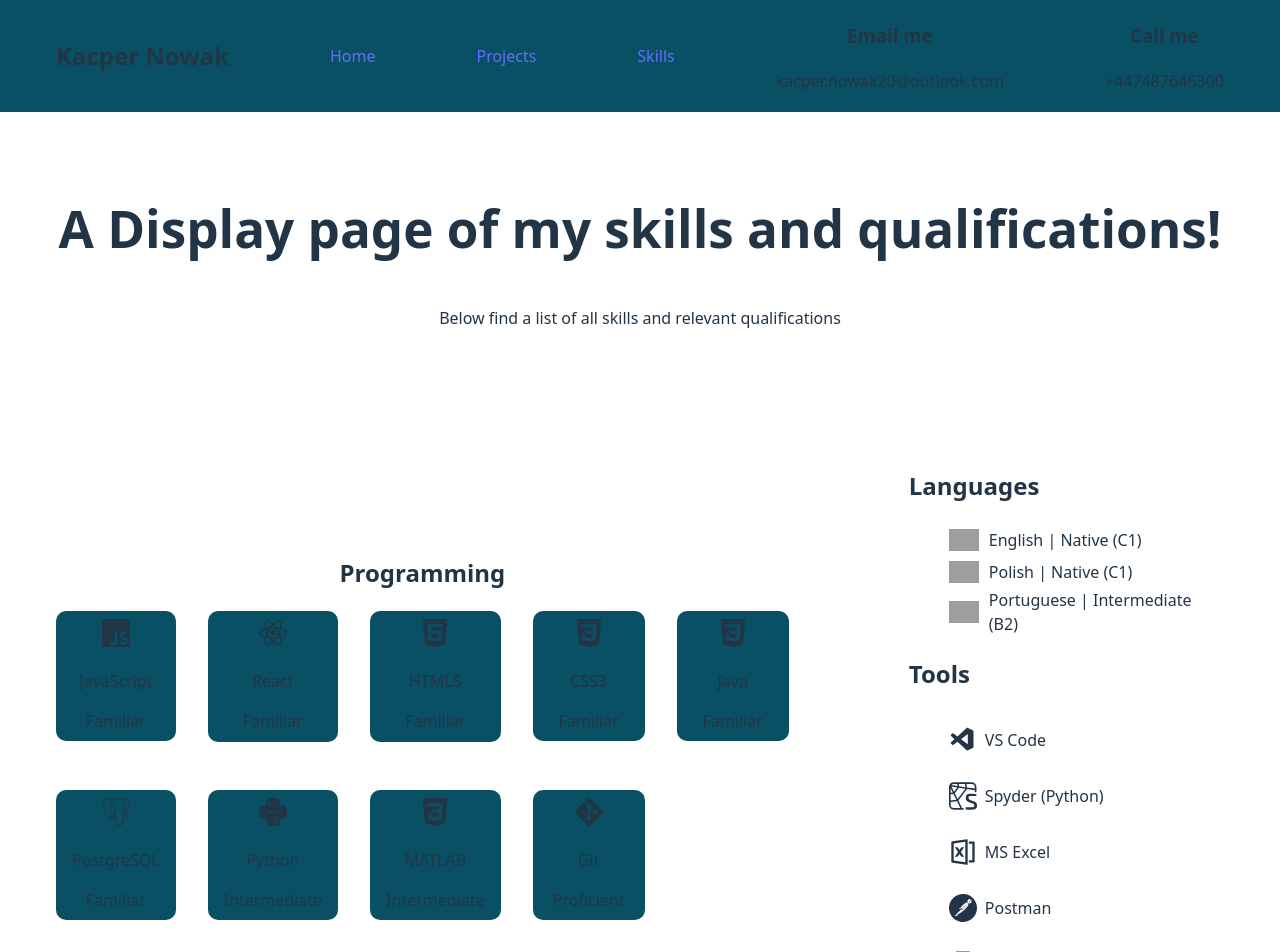
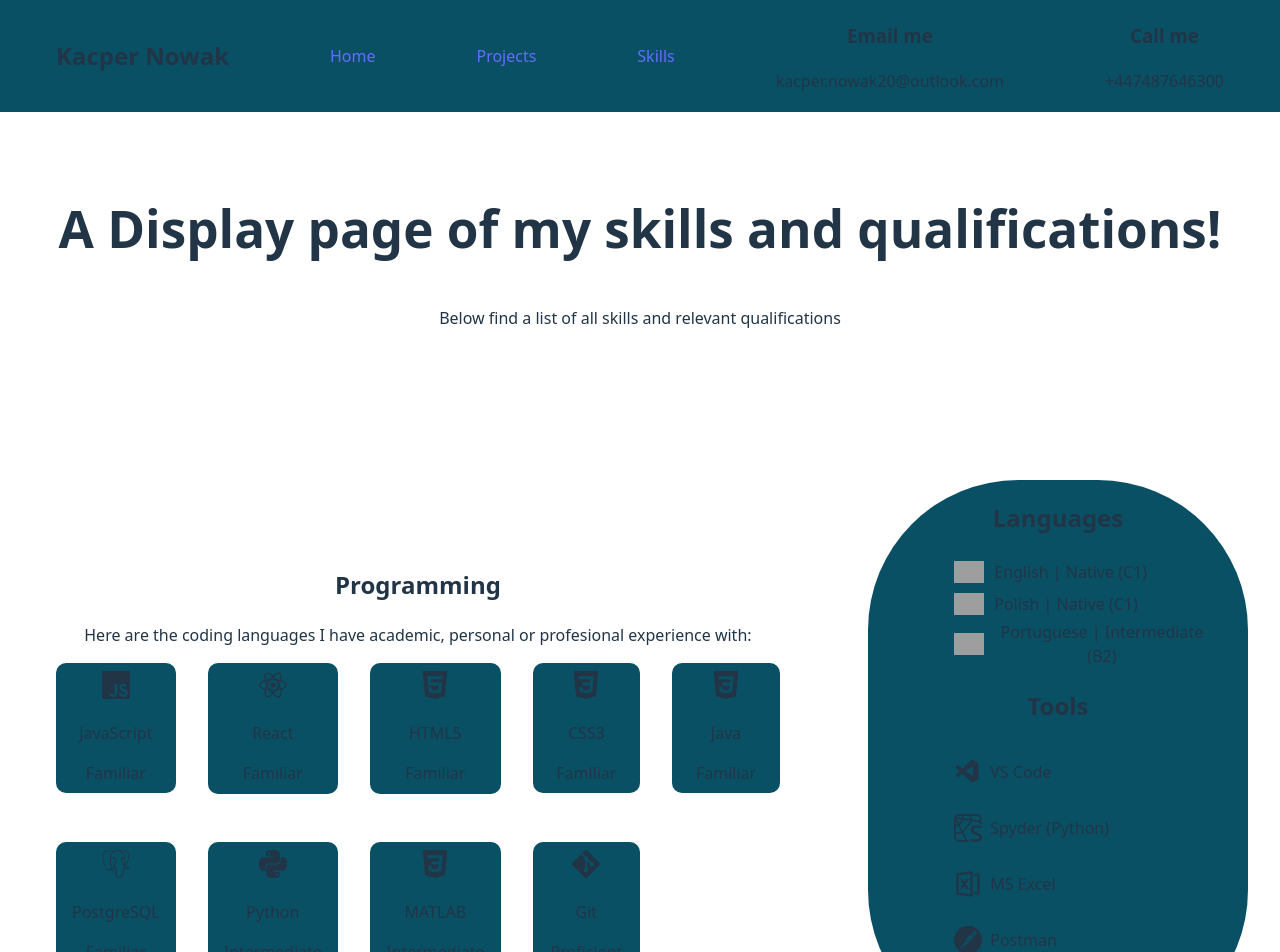
Before and after one commit to KacperProg/React-Portfolio-Site, a React (Vite) app: page /skills in a window 1280 px wide. Shown: the top 952 px of the page. Built offline with nearby package versions, Linux system fonts and the light colour scheme; grey boxes are pictures that could not be loaded; the HTML template or start-up script is replaced by a standard one.

Commit message:
Completed the design and content in top container of Skills page. May change colouring, thats it

```diff
--- a/src/Pages/Skills.css
+++ b/src/Pages/Skills.css
@@ -39,18 +39,24 @@
 
 .right-container {
   flex: 0.3;
-  padding: 0 5%;
+  margin: 2rem;
+  padding: 0 3%;
+  text-align: center;
+	background-color: #0a5065;
+  border-radius: 150px;
 }
 
 .lang-container {
   display: flex;
   align-items: center;
+  margin-left: 0.5rem;
 }
 
 .tools-container {
   display: flex;
   gap: 0.5rem;
   align-items: center;
+  margin-left: 0.5rem;
 }
 
 .soft-skills-container {
--- a/src/Pages/Skills.jsx
+++ b/src/Pages/Skills.jsx
@@ -13,6 +13,7 @@ function Skills() {
         <div className="top-container">
           <div className="left-container">
             <h2>Programming</h2>
+            <p>Here are the coding languages I have academic, personal or profesional experience with:</p>
             <div className='skills-container'>
               {progLang.map(({ name, level, logo: Icon }) => (
                 <div key={name} className="skill-component">
```
